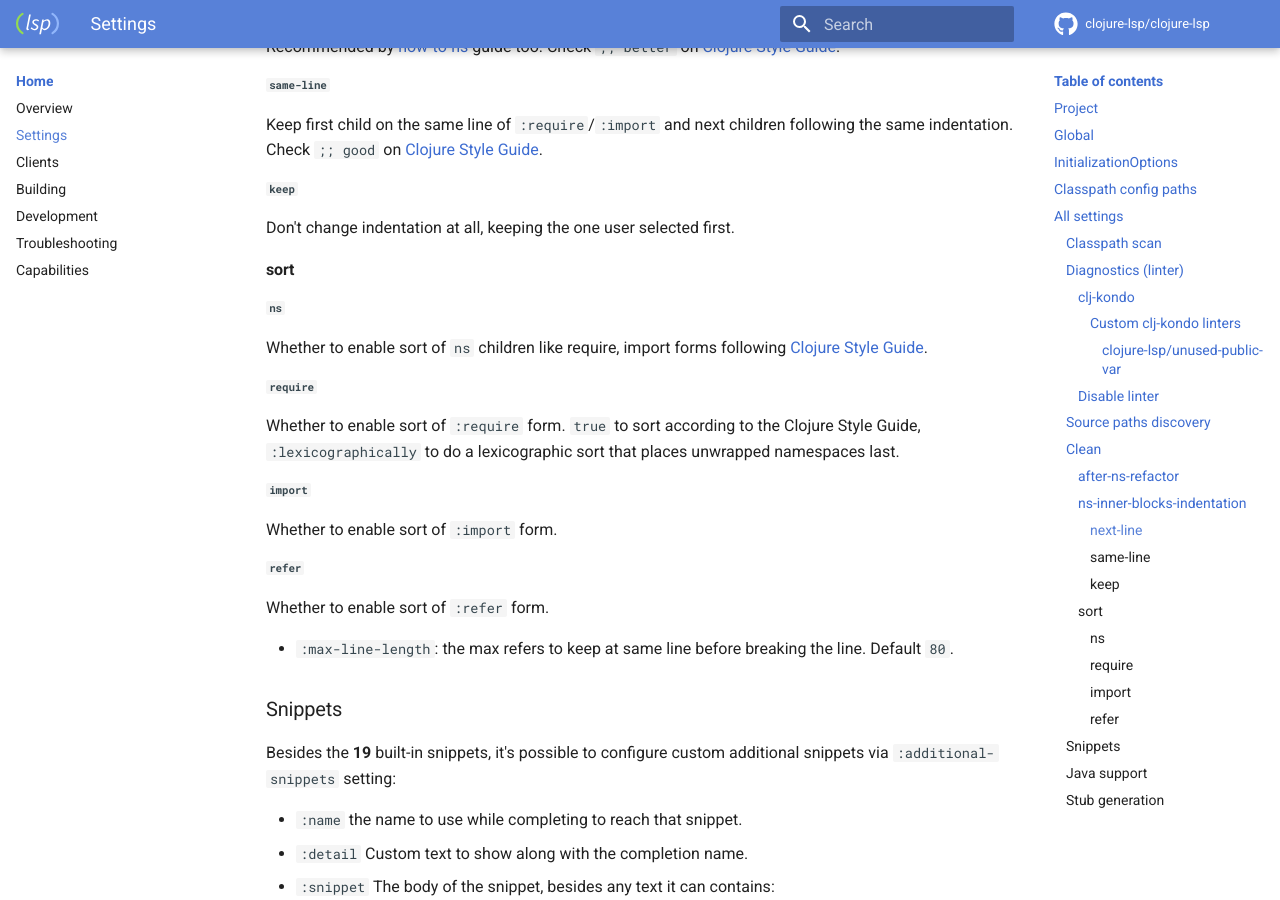
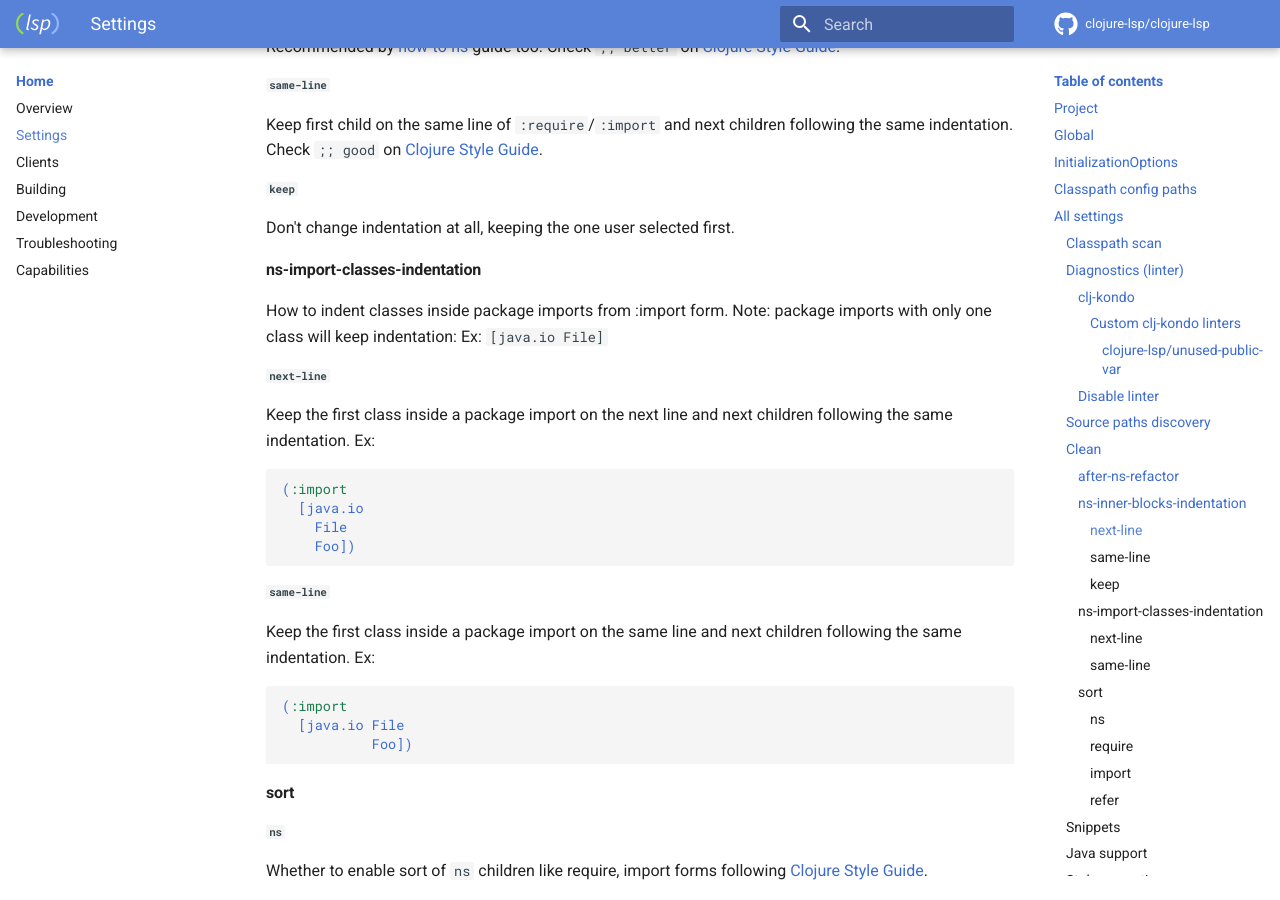
Before and after one commit to clojure-lsp/clojure-lsp, an MkDocs documentation site: the page built from docs/settings.md, in a window 1280 px wide and 900 px high, scrolled down 8590 px. Built offline with MkDocs 1.6.1 and Material for MkDocs 9.7.7, drawn with Linux system fonts in a browser that asks for light colours; comment, search, counter and statistics services are not loaded.

Commit message:
Support sorting classes inside package imports during `clean-ns`.
Fixes #932

````diff
--- a/docs/settings.md
+++ b/docs/settings.md
@@ -256,6 +256,32 @@ Check `;; good` on [Clojure Style Guide](https://github.com/bbatsov/clojure-styl
 
 Don't change indentation at all, keeping the one user selected first.
 
+#### ns-import-classes-indentation
+
+How to indent classes inside package imports from :import form.
+Note: package imports with only one class will keep indentation: Ex: `[java.io File]`
+
+##### `next-line`
+
+Keep the first class inside a package import on the next line and next children following the same indentation. Ex:
+
+```clojure
+(:import
+  [java.io
+    File
+    Foo])
+```
+
+##### `same-line`
+
+Keep the first class inside a package import on the same line and next children following the same indentation. Ex:
+
+```clojure
+(:import
+  [java.io File
+           Foo])
+```
+
 #### sort
 
 ##### `ns`
````
Also changed, not shown: CHANGELOG.md (+1 -0 lines), 8 other files.
